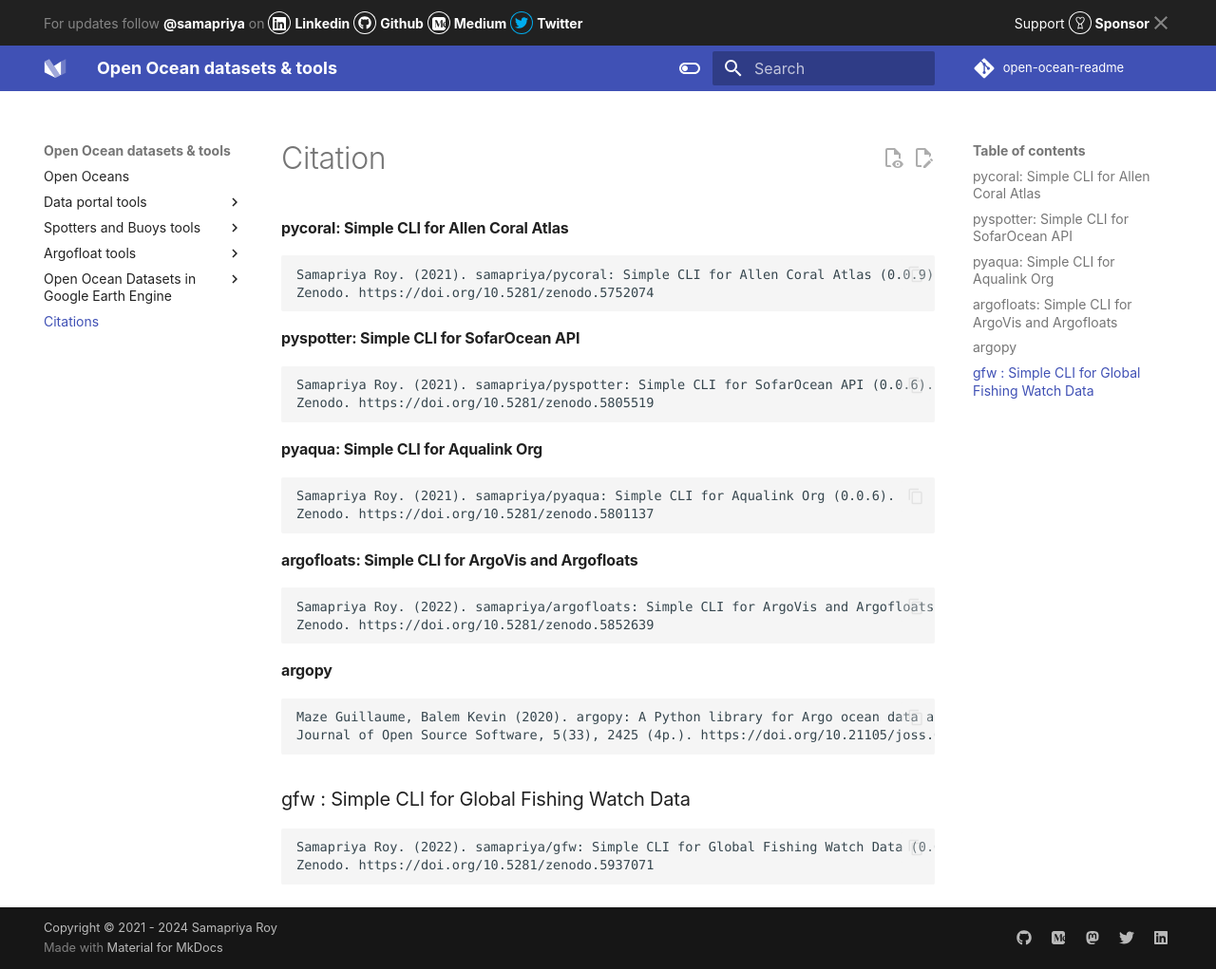
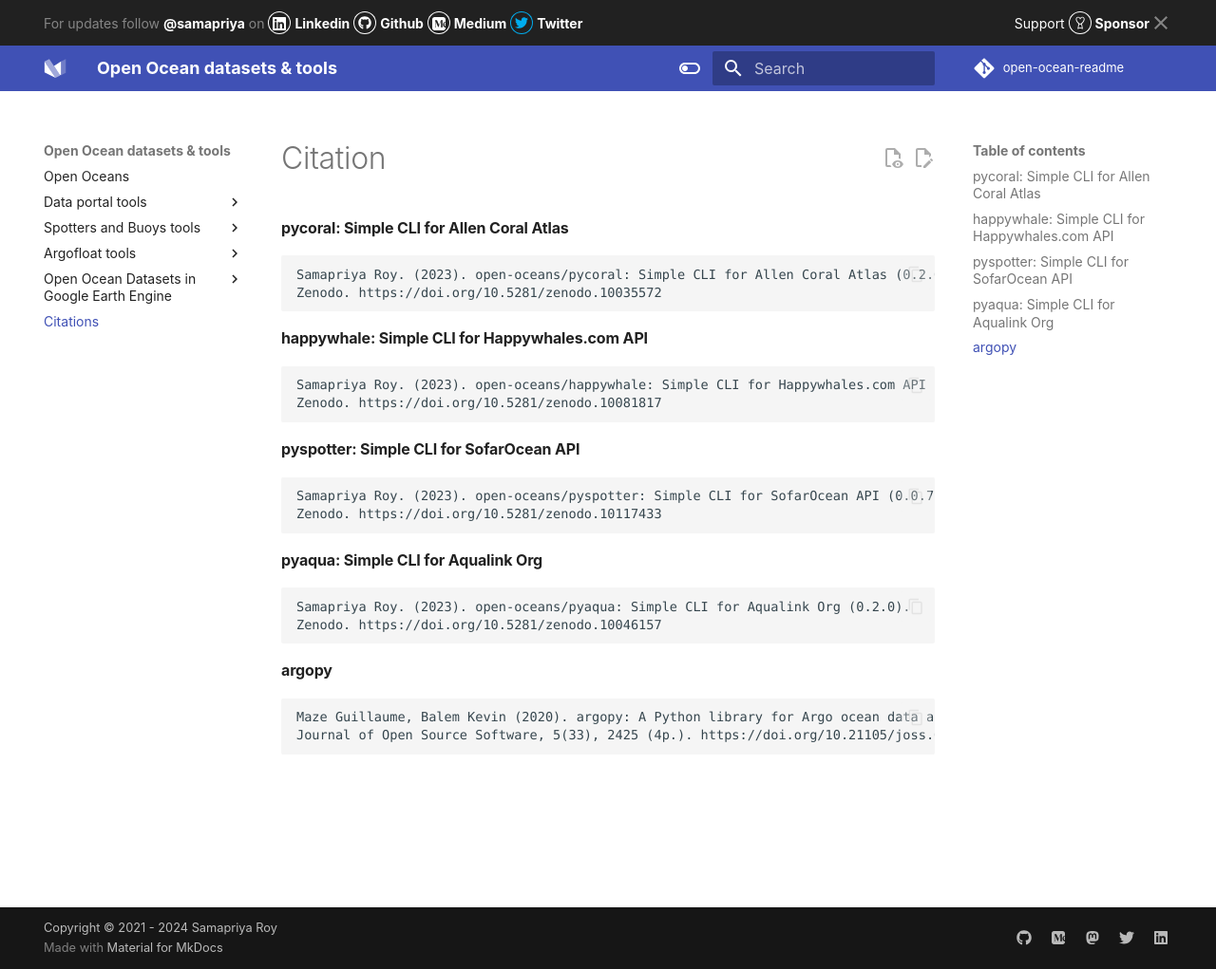
Before and after one commit to open-oceans/open-oceans.github.io, an MkDocs documentation site: the page built from docs/citations.md, in a window 1280 px wide and 1021 px high. Shown: the whole window at 95% size. Built offline with MkDocs 1.6.1 and Material for MkDocs 9.7.7, drawn with Linux system fonts in a browser that asks for light colours; some web fonts are replaced; comment, search, counter and statistics services are not loaded.

Commit message:
Updated citations

````diff
--- a/docs/citations.md
+++ b/docs/citations.md
@@ -3,29 +3,28 @@
 #### pycoral: Simple CLI for Allen Coral Atlas
 
 ```
-Samapriya Roy. (2021). samapriya/pycoral: Simple CLI for Allen Coral Atlas (0.0.9).
-Zenodo. https://doi.org/10.5281/zenodo.5752074
+Samapriya Roy. (2023). open-oceans/pycoral: Simple CLI for Allen Coral Atlas (0.2.0).
+Zenodo. https://doi.org/10.5281/zenodo.10035572
+```
+#### happywhale: Simple CLI for Happywhales.com API
+
+```
+Samapriya Roy. (2023). open-oceans/happywhale: Simple CLI for Happywhales.com API (0.0.2).
+Zenodo. https://doi.org/10.5281/zenodo.10081817
 ```
 
 #### pyspotter: Simple CLI for SofarOcean API
 
 ```
-Samapriya Roy. (2021). samapriya/pyspotter: Simple CLI for SofarOcean API (0.0.6).
-Zenodo. https://doi.org/10.5281/zenodo.5805519
+Samapriya Roy. (2023). open-oceans/pyspotter: Simple CLI for SofarOcean API (0.0.7).
+Zenodo. https://doi.org/10.5281/zenodo.10117433
 ```
 
 #### pyaqua: Simple CLI for Aqualink Org
 
 ```
-Samapriya Roy. (2021). samapriya/pyaqua: Simple CLI for Aqualink Org (0.0.6).
-Zenodo. https://doi.org/10.5281/zenodo.5801137
-```
-
-#### argofloats: Simple CLI for ArgoVis and Argofloats
-
-```
-Samapriya Roy. (2022). samapriya/argofloats: Simple CLI for ArgoVis and Argofloats (0.0.3).
-Zenodo. https://doi.org/10.5281/zenodo.5852639
+Samapriya Roy. (2023). open-oceans/pyaqua: Simple CLI for Aqualink Org (0.2.0).
+Zenodo. https://doi.org/10.5281/zenodo.10046157
 ```
 
 #### argopy
@@ -34,10 +33,3 @@
 Maze Guillaume, Balem Kevin (2020). argopy: A Python library for Argo ocean data analysis.
 Journal of Open Source Software, 5(33), 2425 (4p.). https://doi.org/10.21105/joss.02425
 ```
-
-### gfw : Simple CLI for Global Fishing Watch Data
-
-```
-Samapriya Roy. (2022). samapriya/gfw: Simple CLI for Global Fishing Watch Data (0.0.4).
-Zenodo. https://doi.org/10.5281/zenodo.5937071
-```
````
